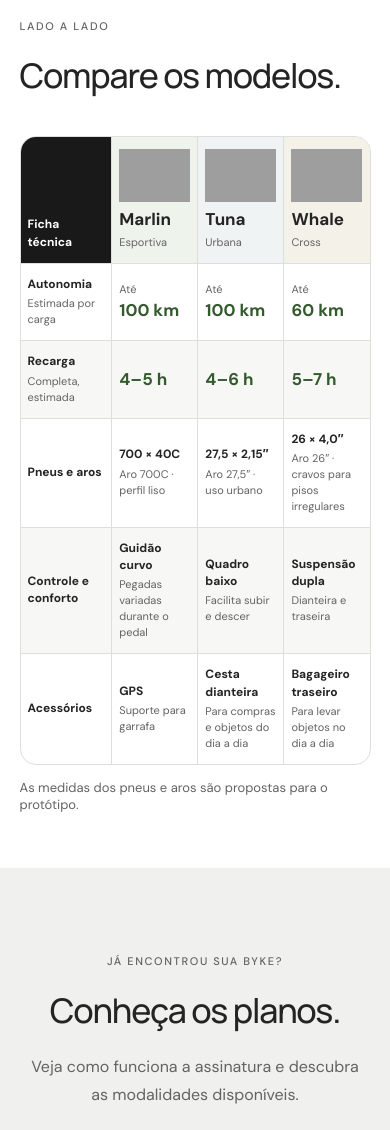
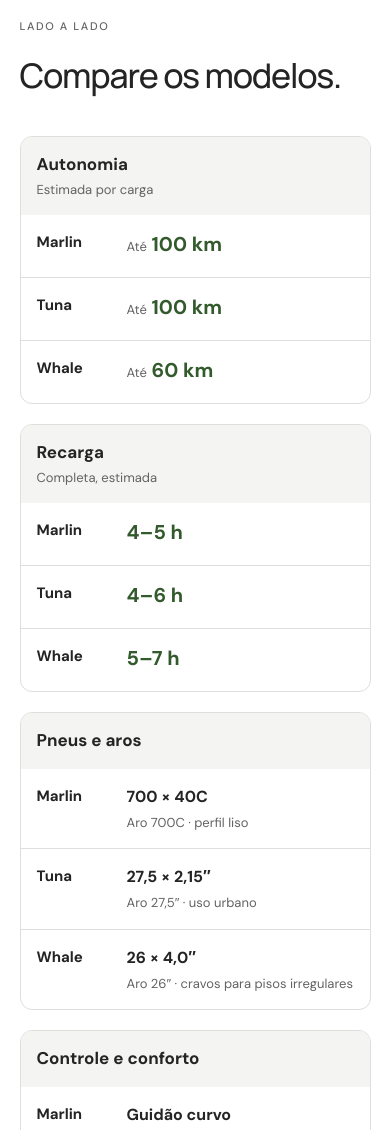
Before and after one commit to emaildocauezito-code/BYKE, a plain HTML site: page bicicletas.html in a window 390 px wide. Shown: the part 4260-5390 px from the top of the page. Drawn offline with Linux system fonts and the light colour scheme; grey boxes are pictures that could not be loaded.

Commit message:
Improve mobile bike comparison readability

```diff
--- a/bicicletas.html
+++ b/bicicletas.html
@@ -7,7 +7,7 @@
     <title>Bicicletas — BYKE</title>
     <link rel="icon" type="image/png" href="assets/BYKE-logo-sem-fundo.png">
     <link rel="stylesheet" href="style.css">
-    <link rel="stylesheet" href="detalhes.css?v=escolher-modelo-1">
+    <link rel="stylesheet" href="detalhes.css?v=comparacao-mobile-1">
     <link rel="stylesheet" href="bicicletas-motion.css?v=quiz-motion-1">
   </head>
   <body class="detail-page">
@@ -174,53 +174,53 @@
           <p class="eyebrow">LADO A LADO</p>
           <h2 id="comparison-title">Compare os modelos.</h2>
         </div>
-        <table class="comparison-table" aria-labelledby="comparison-title"
+        <table class="comparison-table" role="table" aria-labelledby="comparison-title"
           aria-describedby="comparison-note">
-          <thead><tr>
-            <th scope="col">Ficha técnica</th>
-            <th scope="col">
+          <thead role="rowgroup"><tr role="row">
+            <th scope="col" role="columnheader">Ficha técnica</th>
+            <th scope="col" role="columnheader">
               <img src="assets/bicicletas/marlin-sem-fundo.png" width="1536" height="1024" alt="" loading="lazy">
               <strong>Marlin</strong><span>Esportiva</span>
             </th>
-            <th scope="col">
+            <th scope="col" role="columnheader">
               <img src="assets/bicicletas/tuna-sem-fundo.png" width="1536" height="1024" alt="" loading="lazy">
               <strong>Tuna</strong><span>Urbana</span>
             </th>
-            <th scope="col">
+            <th scope="col" role="columnheader">
               <img src="assets/bicicletas/whale-sem-fundo.png" width="1536" height="1024" alt="" loading="lazy">
               <strong>Whale</strong><span>Cross</span>
             </th>
           </tr></thead>
-          <tbody>
-            <tr>
-              <th scope="row">Autonomia <span>Estimada por carga</span></th>
-              <td><strong class="comparison-value"><small>Até</small> 100&nbsp;km</strong></td>
-              <td><strong class="comparison-value"><small>Até</small> 100&nbsp;km</strong></td>
-              <td><strong class="comparison-value"><small>Até</small> 60&nbsp;km</strong></td>
+          <tbody role="rowgroup">
+            <tr role="row">
+              <th scope="row" role="rowheader">Autonomia <span>Estimada por carga</span></th>
+              <td role="cell"><span class="comparison-model-label" aria-hidden="true">Marlin</span><strong class="comparison-value"><small>Até</small> 100&nbsp;km</strong></td>
+              <td role="cell"><span class="comparison-model-label" aria-hidden="true">Tuna</span><strong class="comparison-value"><small>Até</small> 100&nbsp;km</strong></td>
+              <td role="cell"><span class="comparison-model-label" aria-hidden="true">Whale</span><strong class="comparison-value"><small>Até</small> 60&nbsp;km</strong></td>
             </tr>
-            <tr>
-              <th scope="row">Recarga <span>Completa, estimada</span></th>
-              <td><strong class="comparison-value">4–5&nbsp;h</strong></td>
-              <td><strong class="comparison-value">4–6&nbsp;h</strong></td>
-              <td><strong class="comparison-value">5–7&nbsp;h</strong></td>
+            <tr role="row">
+              <th scope="row" role="rowheader">Recarga <span>Completa, estimada</span></th>
+              <td role="cell"><span class="comparison-model-label" aria-hidden="true">Marlin</span><strong class="comparison-value">4–5&nbsp;h</strong></td>
+              <td role="cell"><span class="comparison-model-label" aria-hidden="true">Tuna</span><strong class="comparison-value">4–6&nbsp;h</strong></td>
+              <td role="cell"><span class="comparison-model-label" aria-hidden="true">Whale</span><strong class="comparison-value">5–7&nbsp;h</strong></td>
             </tr>
-            <tr>
-              <th scope="row">Pneus e aros</th>
-              <td><strong>700 × 40C</strong><span>Aro 700C · perfil liso</span></td>
-              <td><strong>27,5 × 2,15″</strong><span>Aro 27,5″ · uso urbano</span></td>
-              <td><strong>26 × 4,0″</strong><span>Aro 26″ · cravos para pisos irregulares</span></td>
+            <tr role="row">
+              <th scope="row" role="rowheader">Pneus e aros</th>
+              <td role="cell"><span class="comparison-model-label" aria-hidden="true">Marlin</span><strong>700 × 40C</strong><span>Aro 700C · perfil liso</span></td>
+              <td role="cell"><span class="comparison-model-label" aria-hidden="true">Tuna</span><strong>27,5 × 2,15″</strong><span>Aro 27,5″ · uso urbano</span></td>
+              <td role="cell"><span class="comparison-model-label" aria-hidden="true">Whale</span><strong>26 × 4,0″</strong><span>Aro 26″ · cravos para pisos irregulares</span></td>
             </tr>
-            <tr>
-              <th scope="row">Controle e conforto</th>
-              <td><strong>Guidão curvo</strong><span>Pegadas variadas durante o pedal</span></td>
-              <td><strong>Quadro baixo</strong><span>Facilita subir e descer</span></td>
-              <td><strong>Suspensão dupla</strong><span>Dianteira e traseira</span></td>
+            <tr role="row">
+              <th scope="row" role="rowheader">Controle e conforto</th>
+              <td role="cell"><span class="comparison-model-label" aria-hidden="true">Marlin</span><strong>Guidão curvo</strong><span>Pegadas variadas durante o pedal</span></td>
+              <td role="cell"><span class="comparison-model-label" aria-hidden="true">Tuna</span><strong>Quadro baixo</strong><span>Facilita subir e descer</span></td>
+              <td role="cell"><span class="comparison-model-label" aria-hidden="true">Whale</span><strong>Suspensão dupla</strong><span>Dianteira e traseira</span></td>
             </tr>
-            <tr>
-              <th scope="row">Acessórios</th>
-              <td><strong>GPS</strong><span>Suporte para garrafa</span></td>
-              <td><strong>Cesta dianteira</strong><span>Para compras e objetos do dia a dia</span></td>
-              <td><strong>Bagageiro traseiro</strong><span>Para levar objetos no dia a dia</span></td>
+            <tr role="row">
+              <th scope="row" role="rowheader">Acessórios</th>
+              <td role="cell"><span class="comparison-model-label" aria-hidden="true">Marlin</span><strong>GPS</strong><span>Suporte para garrafa</span></td>
+              <td role="cell"><span class="comparison-model-label" aria-hidden="true">Tuna</span><strong>Cesta dianteira</strong><span>Para compras e objetos do dia a dia</span></td>
+              <td role="cell"><span class="comparison-model-label" aria-hidden="true">Whale</span><strong>Bagageiro traseiro</strong><span>Para levar objetos no dia a dia</span></td>
             </tr>
           </tbody>
         </table>
--- a/detalhes.css
+++ b/detalhes.css
@@ -604,3 +604,105 @@ a.breadcrumb:hover {
   .model-jump-nav { gap: 22px; }
   .model-jump-nav span { display: block; margin: 6px 0 0; font-size: 11px; }
 }
+
+
+.comparison-table .comparison-model-label {
+  display: none;
+}
+
+/* Keep each feature and the three model values together on narrow screens. */
+@media (max-width: 760px) {
+  #comparar .comparison-table {
+    position: relative;
+    display: block;
+    border: 0;
+    border-radius: 0;
+    overflow: visible;
+  }
+
+  #comparar .comparison-table thead {
+    position: absolute;
+    width: 1px;
+    height: 1px;
+    padding: 0;
+    overflow: hidden;
+    clip-path: inset(50%);
+    white-space: nowrap;
+  }
+
+  #comparar .comparison-table tbody {
+    display: grid;
+    gap: 20px;
+  }
+
+  #comparar .comparison-table tbody tr {
+    display: grid;
+    grid-template-columns: minmax(0, 1fr);
+    overflow: hidden;
+    border: 1px solid var(--line);
+    border-radius: 12px;
+    background: var(--white);
+  }
+
+  #comparar .comparison-table tbody th,
+  #comparar .comparison-table tbody td {
+    min-width: 0;
+    padding: 16px;
+    border: 0;
+    font-size: 16px;
+    overflow-wrap: break-word;
+  }
+
+  #comparar .comparison-table tbody th {
+    background: var(--pale);
+    font-size: 17px;
+    line-height: 1.4;
+  }
+
+  #comparar .comparison-table tbody th span {
+    margin-top: 4px;
+    font-size: 13px;
+  }
+
+  #comparar .comparison-table tbody td {
+    display: grid;
+    grid-template-columns: 78px minmax(0, 1fr);
+    column-gap: 12px;
+    row-gap: 4px;
+    align-items: start;
+    line-height: 1.5;
+  }
+
+  #comparar .comparison-table tbody td + td {
+    border-top: 1px solid var(--line);
+  }
+
+  #comparar .comparison-table tbody td > strong,
+  #comparar .comparison-table tbody td > span {
+    grid-column: 2;
+  }
+
+  #comparar .comparison-table tbody td > span {
+    margin: 0;
+    font-size: 13px;
+  }
+
+  #comparar .comparison-table tbody td > .comparison-model-label {
+    display: block;
+    grid-column: 1;
+    grid-row: 1 / span 2;
+    color: var(--ink);
+    font-size: 15px;
+    font-weight: 700;
+  }
+
+  #comparar .comparison-table .comparison-value {
+    font-size: 20px;
+    line-height: 1.3;
+  }
+
+  #comparar .comparison-table .comparison-value small {
+    display: inline;
+    font-size: 13px;
+  }
+}
```
